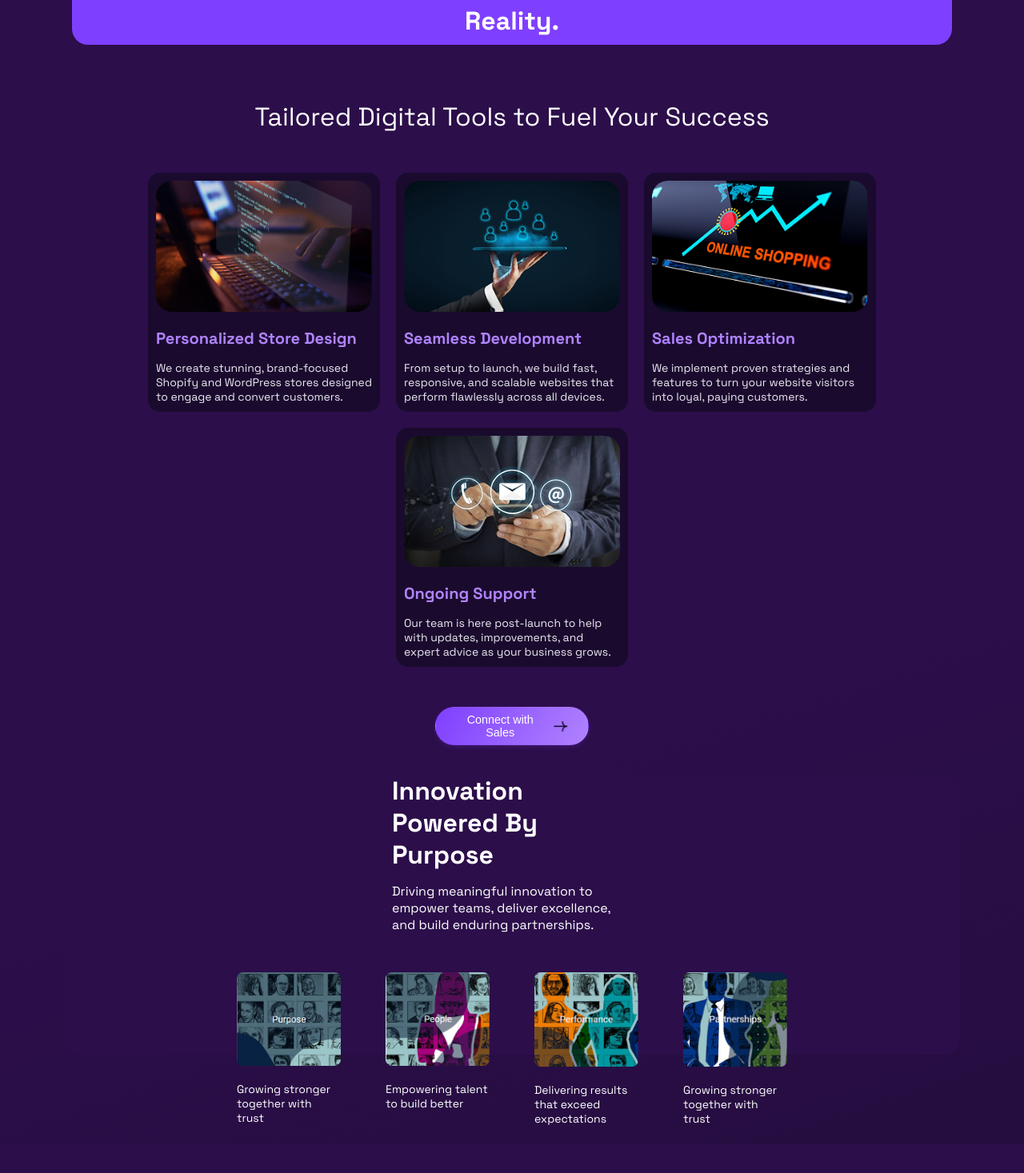
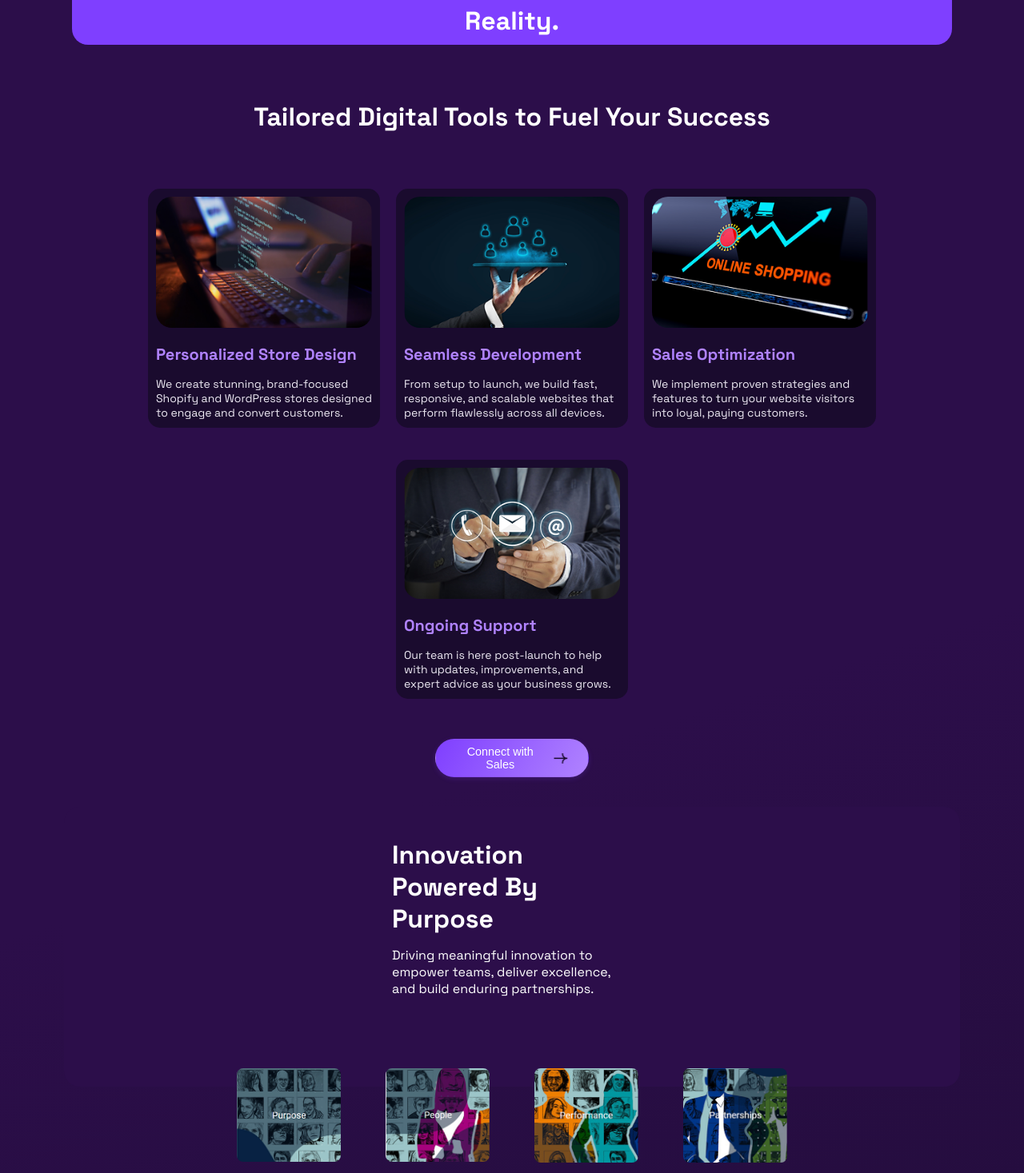
Before and after one commit to Jincora7/JincoraSite, a React (Vite) app: page / in a window 1280 px wide. Shown: the part 923-2390 px from the top of the page at 80% size. Built offline with nearby package versions, Linux system fonts and the light colour scheme.

Commit message:
pillars gap

```diff
--- a/src/components/Home/Pillars-Page/PillarsCardComponent/PillarsCardComponent.css
+++ b/src/components/Home/Pillars-Page/PillarsCardComponent/PillarsCardComponent.css
@@ -5,6 +5,7 @@
   color: #EDE9F3;
   padding: 10px;
   border-radius: 15px;
+  margin-top: 20px;
 }
 
 .pillars-card-component .pillars-card-comp-img{
--- a/src/components/Home/Pillars-Page/PillarsPage.css
+++ b/src/components/Home/Pillars-Page/PillarsPage.css
@@ -66,6 +66,7 @@
 .pillars-card-bottom h3 {
 
     text-align: left;
+    margin-top: 40px;
 }
 
 .pillars-card-btm-left {
@@ -91,6 +92,7 @@
     flex-direction: row;
     flex-wrap: wrap;
     gap: 5px;
+    /* margin-top: 30px; */
 }
 
 .pillars-card-btm-list {
@@ -99,6 +101,7 @@
     padding: 5px 20px;
     transition-duration: 300ms;
     transition-timing-function:ease-in-out;
+    margin-top: 40px;
 }
 
 .pillars-card-btm-list p{
@@ -277,5 +280,6 @@
     max-width: 1000%;
     justify-content: center;
     text-align: center;
+    margin-top: 0px;
   }
 }
--- a/src/components/Home/Pillars-Page/PillarsPage.jsx
+++ b/src/components/Home/Pillars-Page/PillarsPage.jsx
@@ -21,9 +21,9 @@ const PillarsPage = () => {
             </div>
 
             <div className="pillars-card">
-                <p className="pillars-card-para">
+                <h3>
                     Tailored Digital Tools to Fuel Your Success
-                </p>
+                </h3>
 
                 <div className="pillars-card-wrap">
                     <PillarsCardComponent image={pillarImage1} heading="Personalized Store Design" para="We create stunning, brand-focused Shopify and WordPress stores designed to engage and convert customers." />
```
